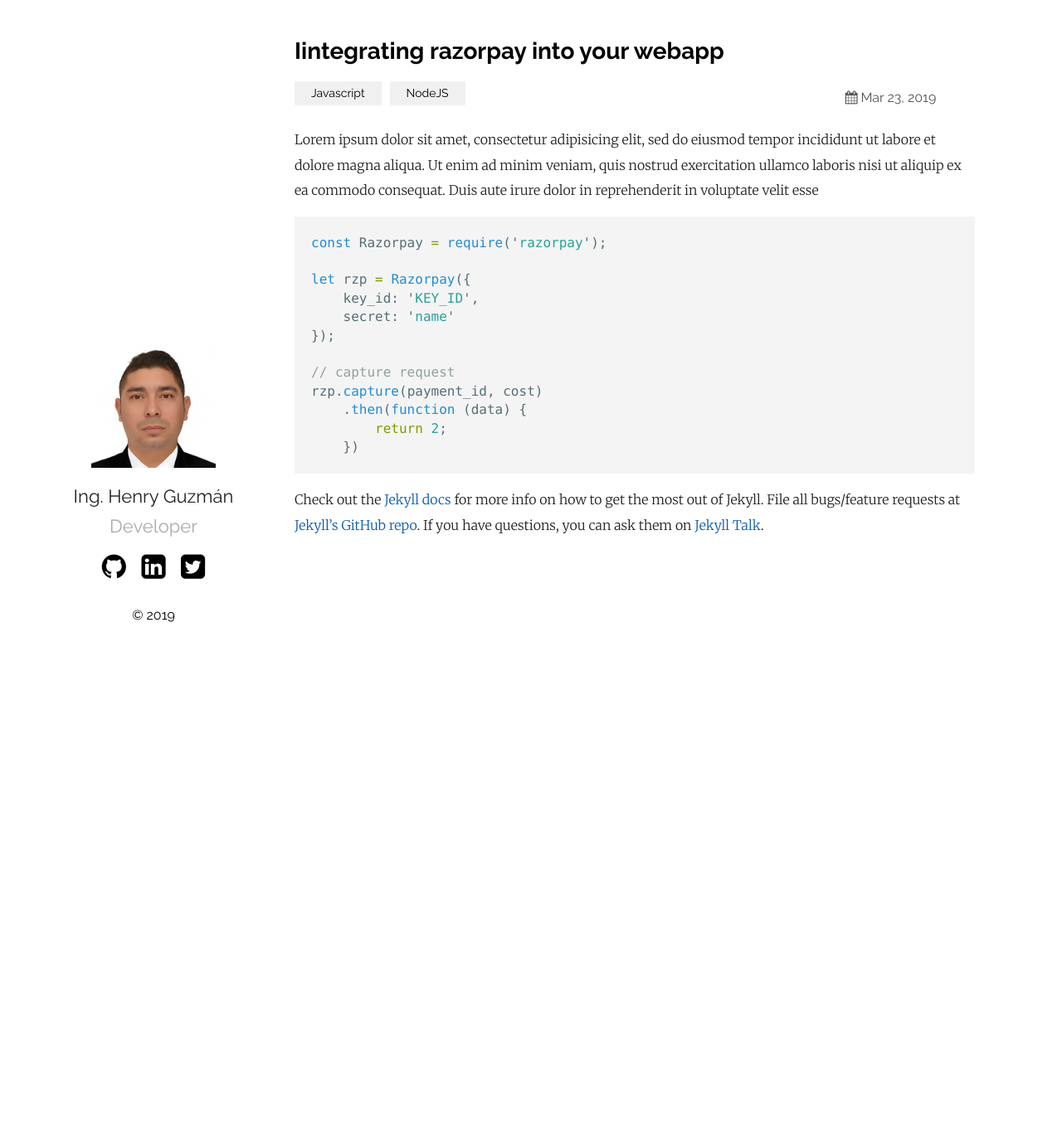
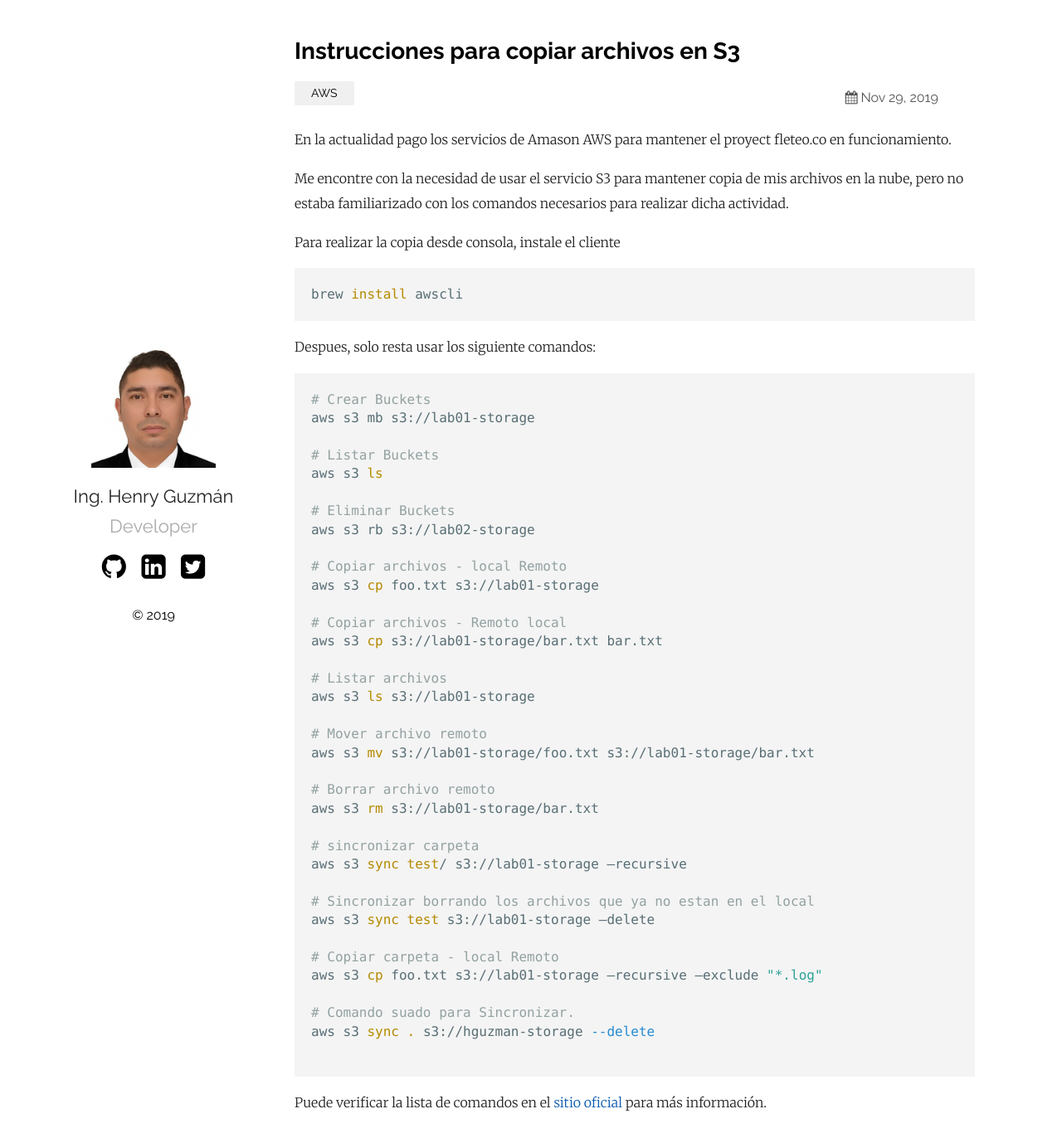
Before and after one commit to hguzman/hguzman.github.io, a Jekyll site: the page built from _posts/2019-03-23-welcome-to-jekyll.markdown, in a window 1280 px wide and 1390 px high. Shown: the top 1378 px of the window at 83% size. Built offline with Jekyll 4.4.1, drawn with Linux system fonts in a browser that asks for light colours; comment, search, counter and statistics services are not loaded.

Commit message:
Se coloca el articulo de S3

````diff
--- a/_posts/2019-03-23-welcome-to-jekyll.markdown
+++ b/_posts/2019-03-23-welcome-to-jekyll.markdown
@@ -1,28 +1,60 @@
 ---
 layout: post
-title:  "Iintegrating razorpay into your webapp"
-date:   2019-03-23 21:03:36 +0530
-categories: Javascript NodeJS
+title:  "Instrucciones para copiar archivos en S3"
+date:   2019-11-29 21:03:36 +0530
+categories: AWS
 ---
-Lorem ipsum dolor sit amet, consectetur adipisicing elit, sed do eiusmod tempor incididunt ut labore et dolore magna aliqua. Ut enim ad minim veniam, quis nostrud exercitation ullamco laboris nisi ut aliquip ex ea commodo consequat. Duis aute irure dolor in reprehenderit in voluptate velit esse
+En la actualidad pago los servicios de Amason AWS para mantener el proyect fleteo.co en funcionamiento.
 
-```javascript
-const Razorpay = require('razorpay');
+Me encontre con la necesidad de usar el servicio S3 para mantener copia de mis archivos en la nube, pero no estaba familiarizado con los comandos necesarios para realizar dicha actividad.
 
-let rzp = Razorpay({
-	key_id: 'KEY_ID',
-	secret: 'name'
-});
+Para realizar la copia desde consola, instale el cliente
 
-// capture request
-rzp.capture(payment_id, cost)
-	.then(function (data) {
-		return 2;
-	})
+
+```shell
+brew install awscli
+```
+Despues, solo resta usar los siguiente comandos:
+
+```shell
+# Crear Buckets
+aws s3 mb s3://lab01-storage
+
+# Listar Buckets
+aws s3 ls
+
+# Eliminar Buckets
+aws s3 rb s3://lab02-storage
+
+# Copiar archivos - local Remoto
+aws s3 cp foo.txt s3://lab01-storage
+
+# Copiar archivos - Remoto local
+aws s3 cp s3://lab01-storage/bar.txt bar.txt
+
+# Listar archivos
+aws s3 ls s3://lab01-storage
+
+# Mover archivo remoto
+aws s3 mv s3://lab01-storage/foo.txt s3://lab01-storage/bar.txt
+
+# Borrar archivo remoto
+aws s3 rm s3://lab01-storage/bar.txt
+
+# sincronizar carpeta
+aws s3 sync test/ s3://lab01-storage –recursive
+
+# Sincronizar borrando los archivos que ya no estan en el local
+aws s3 sync test s3://lab01-storage –delete
+
+# Copiar carpeta - local Remoto
+aws s3 cp foo.txt s3://lab01-storage –recursive –exclude "*.log"
+
+# Comando suado para Sincronizar.
+aws s3 sync . s3://hguzman-storage --delete
+
 ```
 
-Check out the [Jekyll docs][jekyll-docs] for more info on how to get the most out of Jekyll. File all bugs/feature requests at [Jekyll’s GitHub repo][jekyll-gh]. If you have questions, you can ask them on [Jekyll Talk][jekyll-talk].
+Puede verificar la lista de comandos en el [sitio oficial][sitio-oficial] para más información.
 
-[jekyll-docs]: https://jekyllrb.com/docs/home
-[jekyll-gh]:   https://github.com/jekyll/jekyll
-[jekyll-talk]: https://talk.jekyllrb.com/
+[sitio-oficial]: https://docs.aws.amazon.com/cli/latest/reference/s3/cp.html
````
Also changed, not shown: _posts/2019-11-29-instrucciones-para-copiar-archivos-en-s3.markdown (added, +28 -0 lines).
